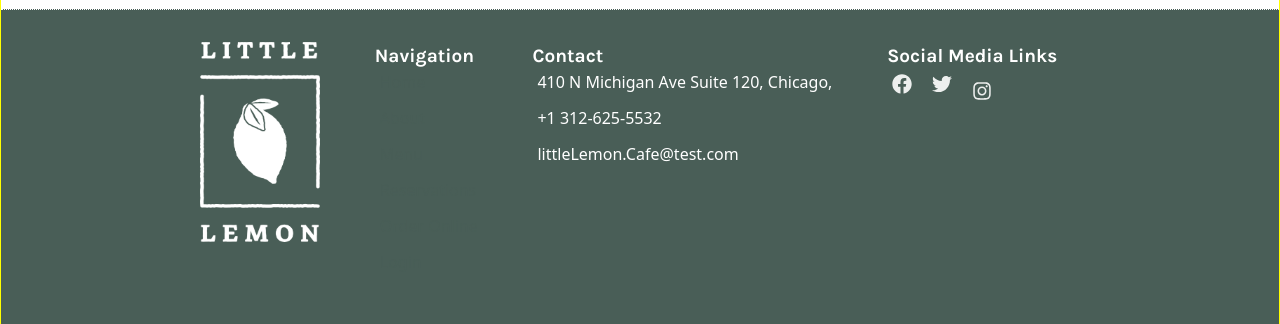
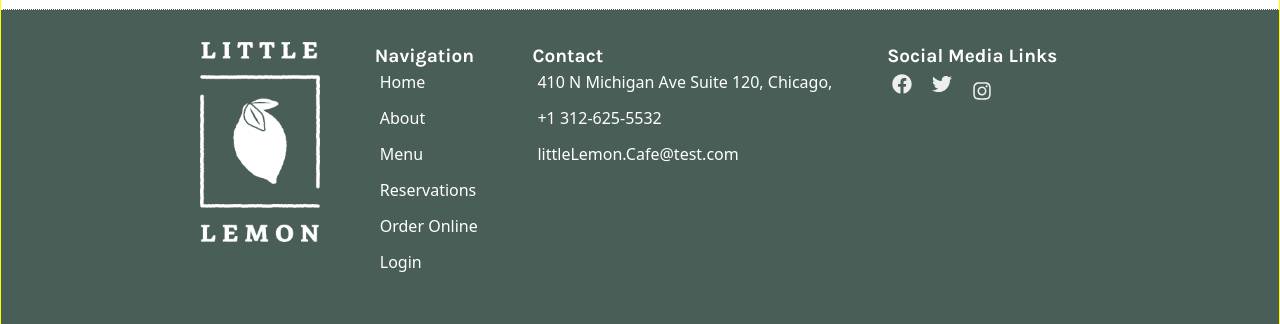
Before and after one commit to SvetikBaglay/lemon-cafe, a React (Create React App) app in the folder lemon-cafe/: page / in a window 1280 px wide. Shown: the part 2899-3223 px from the top of the page. Built offline with nearby package versions, Linux system fonts and the light colour scheme; a web font is replaced by a local one.

Commit message:
change some style footer links

```diff
--- a/lemon-cafe/src/App.css
+++ b/lemon-cafe/src/App.css
@@ -18,6 +18,7 @@ a {
   color: #495E57 !important;
   font-size: 24px;
 }
+
 
 .App {
   text-align: center;
@@ -186,6 +187,10 @@ footer {
   gap: 20px;
 }
 
+footer a {
+  color: #ffffff !important;
+}
+
 .social-icon {
   width: 23px;
   height: 23px;
```
